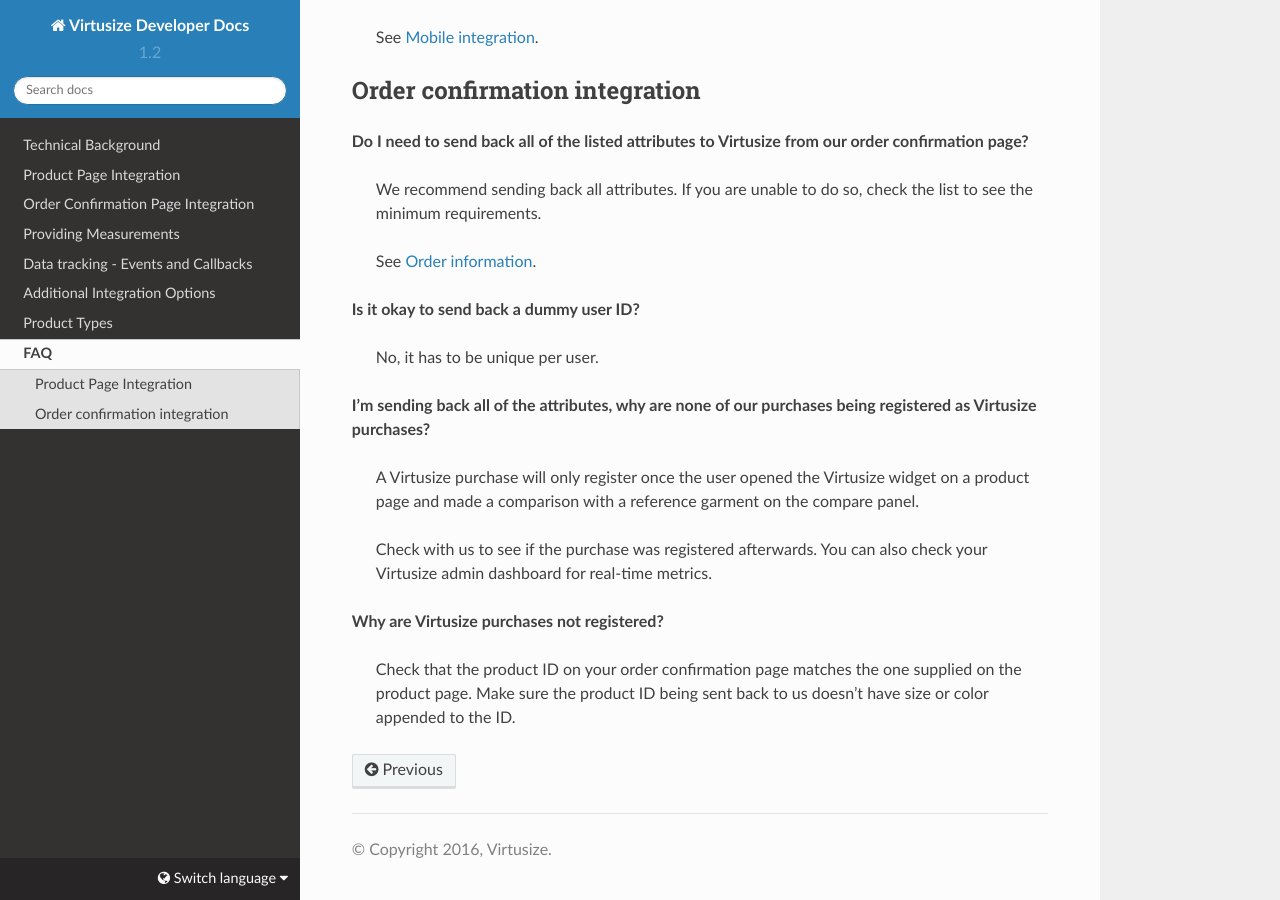
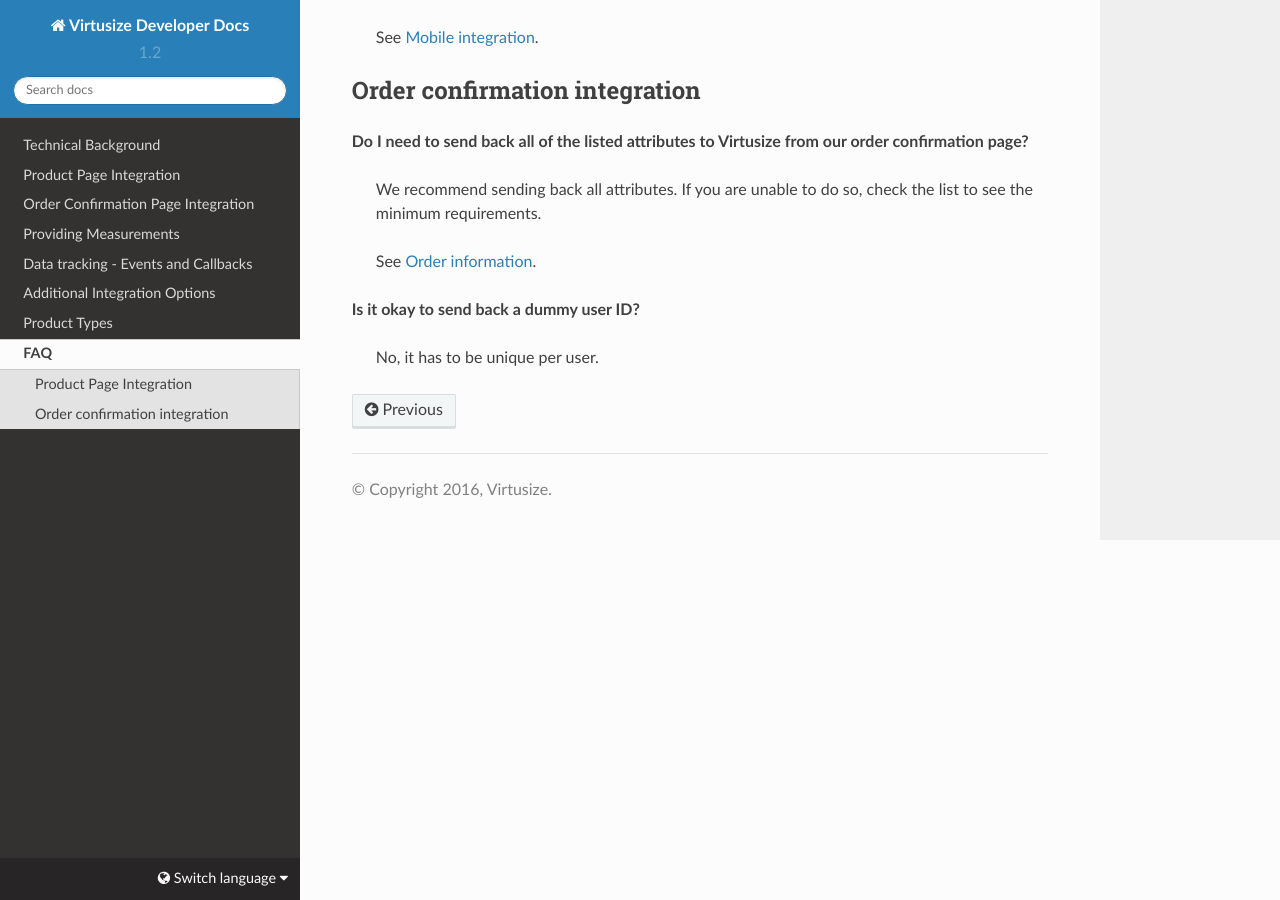
Before and after one commit to virtusize/virtusize.github.io, a Sphinx documentation site: the page built from source/faq/index.rst, in a window 1280 px wide and 900 px high, scrolled down 2893 px. Built offline with Sphinx 7.4.7 and the Read the Docs theme 2.0.0, drawn with Linux system fonts in a browser that asks for light colours.

Commit message:
Feature: Fixed typo and removed FAQ questions

```diff
--- a/source/faq/index.rst
+++ b/source/faq/index.rst
@@ -116,20 +116,3 @@
 **Is it okay to send back a dummy user ID?**
 
     No, it has to be unique per user.
-
-
-**I’m sending back all of the attributes, why are none of our purchases being
-registered as Virtusize purchases?**
-
-    A Virtusize purchase will only register once the user opened the Virtusize widget
-    on a product page and made a comparison with a reference garment on the compare panel.
-
-    Check with us to see if the purchase was registered afterwards. You can also
-    check your Virtusize admin dashboard for real-time metrics.
-
-
-**Why are Virtusize purchases not registered?**
-
-    Check that the product ID on your order confirmation page matches the one supplied
-    on the product page. Make sure the product ID being sent back to us doesn't have
-    size or color appended to the ID.
--- a/source/product-page-integration/index.rst
+++ b/source/product-page-integration/index.rst
@@ -21,7 +21,7 @@
 Set the button style to ``visibility:hidden``, to ``display:none`` or both.
 
 .. note::
-    A responive `sample button <http://codepen.io/virtusize/pen/xVNrZP/?editors=1100>`_
+    A responsive `sample button <http://codepen.io/virtusize/pen/xVNrZP/?editors=1100>`_
     is available for use. If you want to create your own button, see our
     `list of resources <http://codepen.io/virtusize/full/RamLWZ/>`_.
 
```
